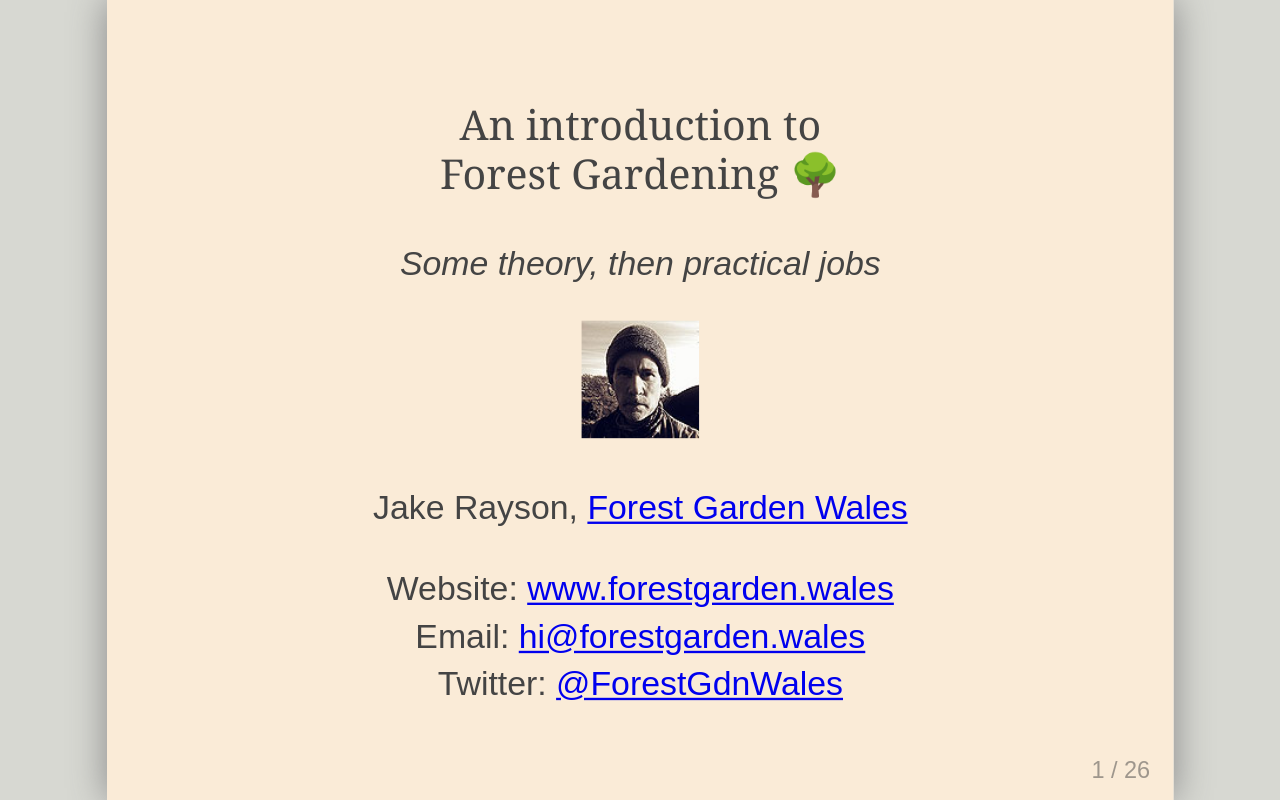
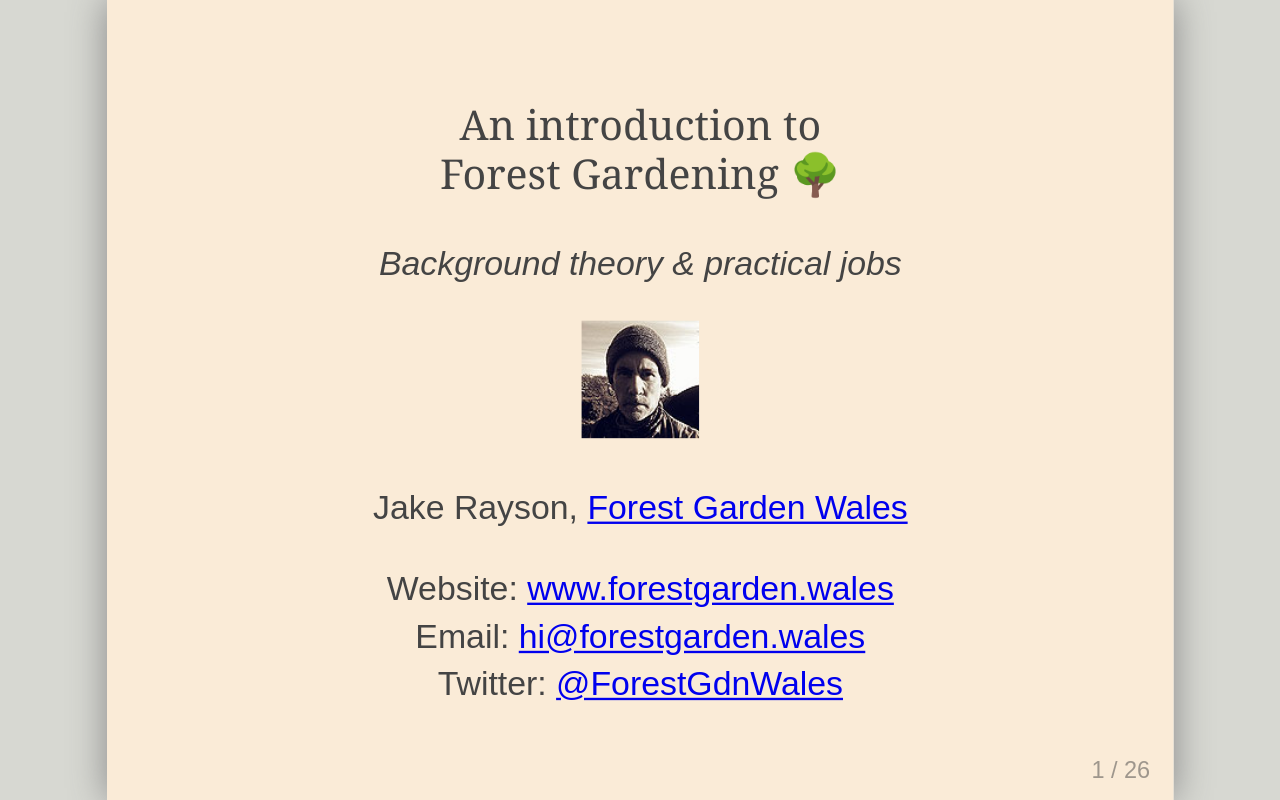
Before and after one commit to forestgardenwales/tpo, a plain HTML site: page index.html in a window 1280 px wide. Drawn offline with Linux system fonts and the light colour scheme.

Commit message:
update notes

```diff
--- a/index.html
+++ b/index.html
@@ -14,7 +14,7 @@ class: center, middle
 
 ### An introduction to <br>Forest Gardening 🌳
 
-_Some theory, then practical jobs_
+_Background theory & practical jobs_
 
 ![Jake Rayson in benny hat](img/me.jpg)
 
```
